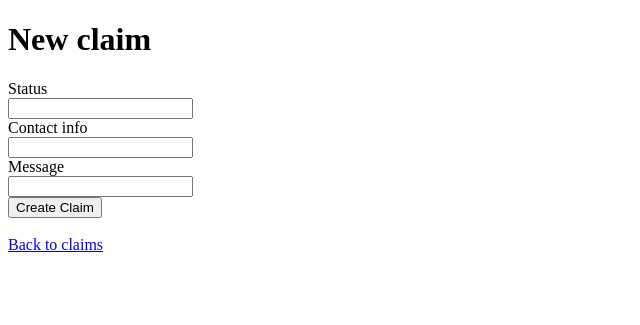
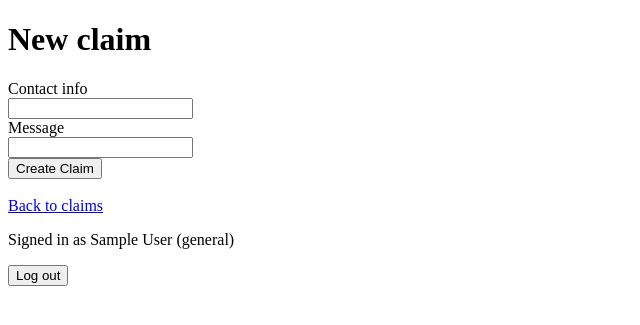
Before and after one commit to Lemona0403/csci3100-project, a Rails app: page /items/1/claims/new in a window 1280 px wide. Shown: the top 325 px of the page, without its empty margins (0-640 px from the left). Run offline with Rails 7, Linux system fonts and the light colour scheme; a user stored in the database is signed in; tables that the repository leaves empty hold one stand-in row (values such as "Sample post"); some libraries are stand-ins or nearby versions.

Commit message:
Modify htmls and routes

```diff
--- a/lost_and_found_app/app/views/claims/_form.html.erb
+++ b/lost_and_found_app/app/views/claims/_form.html.erb
@@ -1,4 +1,4 @@
-<%= form_with(model: claim) do |form| %>
+<%= form_with(model: local_assigns[:item] ? [item, claim] : claim) do |form| %>
   <% if claim.errors.any? %>
     <div style="color: red">
       <h2><%= pluralize(claim.errors.count, "error") %> prohibited this claim from being saved:</h2>
@@ -10,11 +10,6 @@
       </ul>
     </div>
   <% end %>
-
-  <div>
-    <%= form.label :status, style: "display: block" %>
-    <%= form.number_field :status %>
-  </div>
 
   <div>
     <%= form.label :contact_info, style: "display: block" %>
--- a/lost_and_found_app/app/views/claims/new.html.erb
+++ b/lost_and_found_app/app/views/claims/new.html.erb
@@ -1,7 +1,6 @@
 <h1>New claim</h1>
 
-<%= render "form", claim: @claim %>
-
+<%= render "form", item: @item, claim: @claim %>
 <br>
 
 <div>
--- a/lost_and_found_app/app/views/items/_form.html.erb
+++ b/lost_and_found_app/app/views/items/_form.html.erb
@@ -22,8 +22,10 @@
   </div>
 
   <div>
-    <%= form.label :category, style: "display: block" %>
-    <%= form.number_field :category %>
+    <%= form.select :category,
+           Item.categories.keys.map { |category| [category.humanize, category] },
+           { include_blank: "Select a category" },
+           { required: true } %>
   </div>
 
   <div>
--- a/lost_and_found_app/app/views/items/index.html.erb
+++ b/lost_and_found_app/app/views/items/index.html.erb
@@ -11,4 +11,6 @@
   <% end %>
 </div>
 
-<%= link_to "New item", new_item_path %>
+<% if user_signed_in? && current_user.staff? %>
+  <%= link_to "New item", new_item_path %>
+<% end %>
--- a/lost_and_found_app/app/views/items/show.html.erb
+++ b/lost_and_found_app/app/views/items/show.html.erb
@@ -8,3 +8,7 @@
 
   <%= button_to "Destroy this item", @item, method: :delete %>
 </div>
+
+<% if user_signed_in? && current_user.general? && @item.available? %>
+  <%= link_to "Claim this item", new_item_claim_path(@item) %>
+<% end %>
--- a/lost_and_found_app/app/views/layouts/application.html.erb
+++ b/lost_and_found_app/app/views/layouts/application.html.erb
@@ -12,5 +12,18 @@
 
   <body>
     <%= yield %>
+      <% if alert %>
+        <p> <%= alert %></p>
+      <% end %>
+    <% if user_signed_in? %>
+      <p>Signed in as <%= current_user.name %> (<%= current_user.role %>)</p>
+
+      <% if current_user.staff? %>
+        <p>Facility: <%= current_user.facility&.name %></p>
+      <% end %>
+      <%= button_to "Log out", destroy_user_session_path, method: :delete %>
+    <% elsif !devise_controller? %>
+        <%= link_to "Log in", new_user_session_path %>
+    <% end %>
   </body>
 </html>
```
Also changed, not shown: lost_and_found_app/app/views/devise/registrations/new.html.erb (line endings or trailing spaces).
